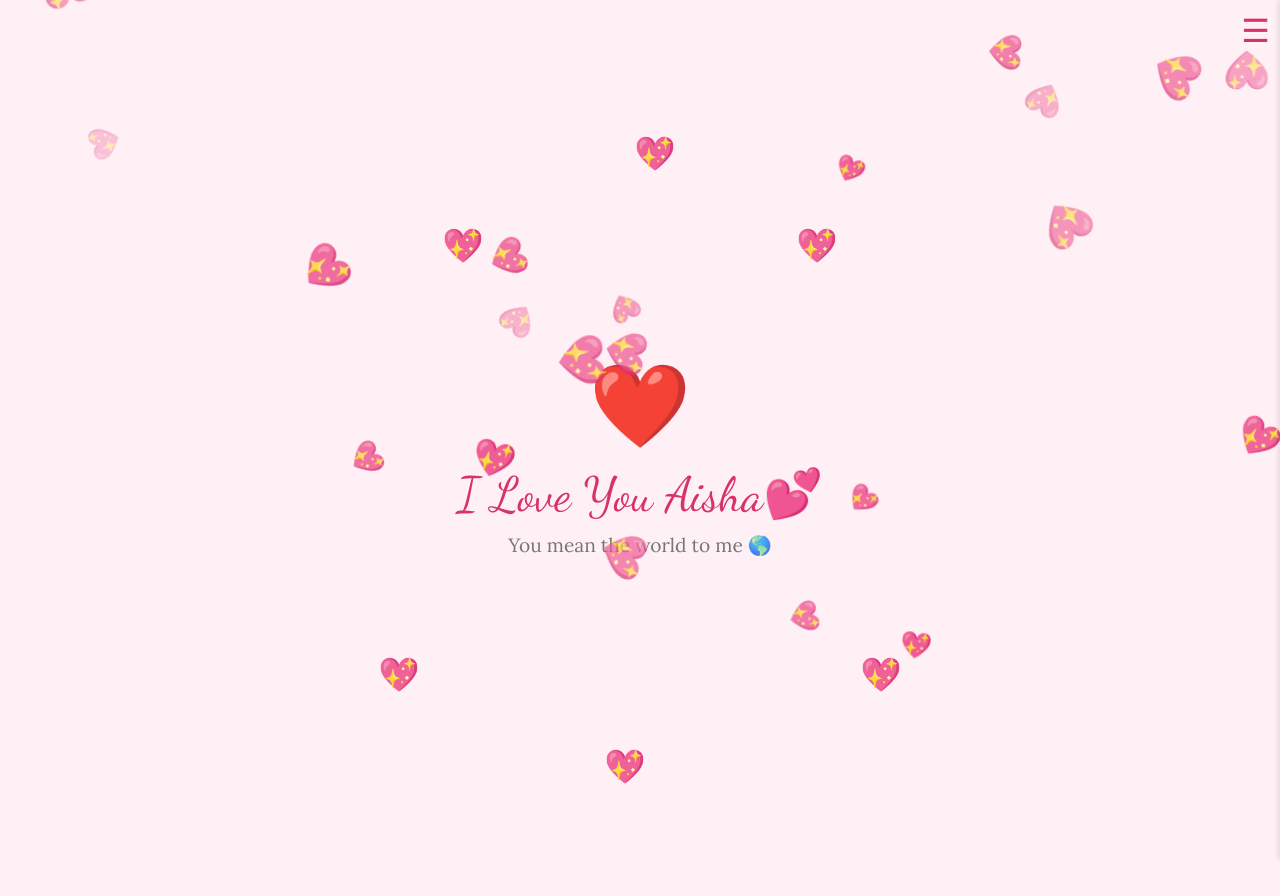
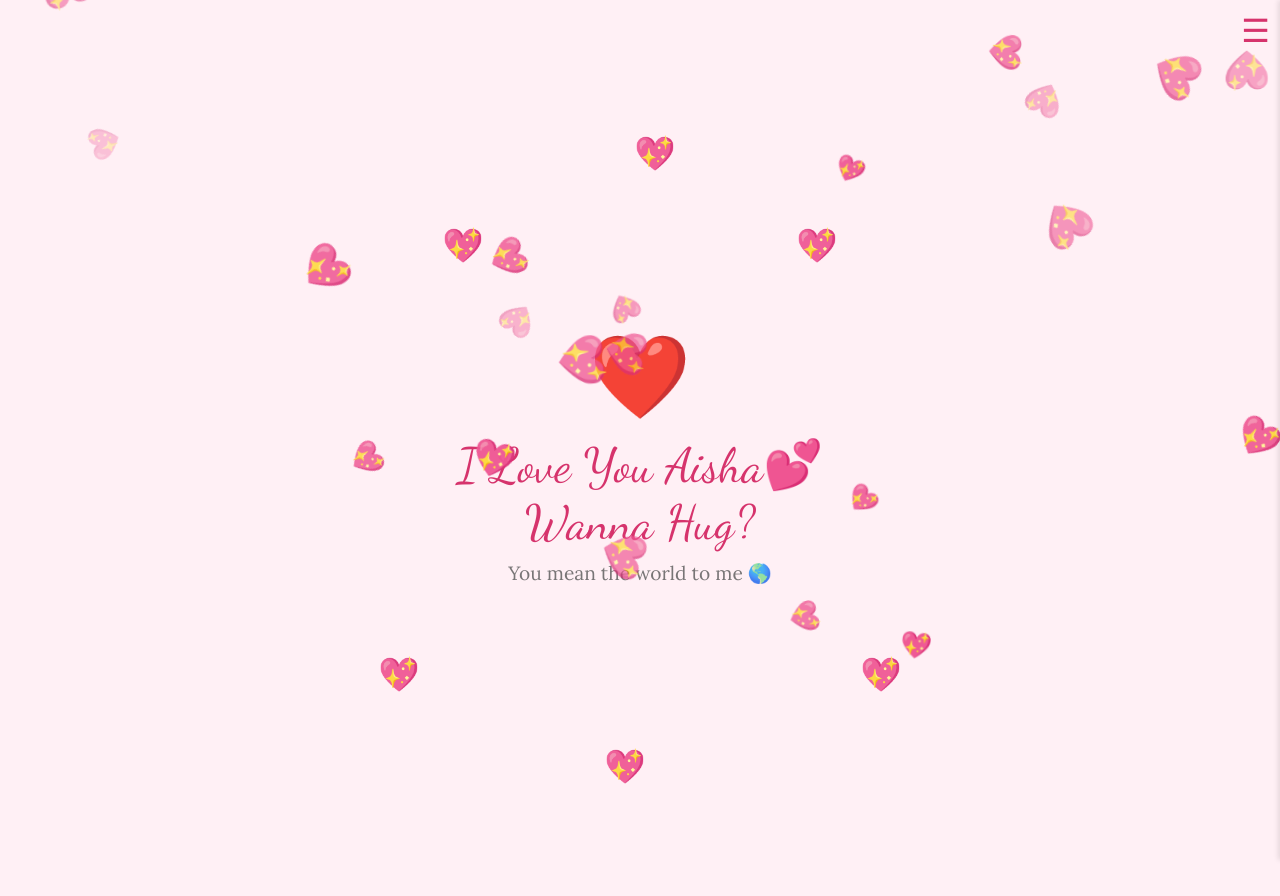
Before and after one commit to AbdulloxAbdujalilov9999/4her, a plain HTML site: page index.html in a window 1280 px wide. Shown: the top 896 px of the page. Drawn offline with Linux system fonts and the light colour scheme.

Commit message:
Update index.html

```diff
--- a/index.html
+++ b/index.html
@@ -24,8 +24,8 @@
   <!-- Section 1: Main -->
   <section id="section1" class="section-page">
     <div class="heart-beat">❤️</div>
-    <div class="main-message">I Love You Aisha💕</div>
-    <div class="sub-message" id="subtitle">Wanna hug?</div>
+    <div class="main-message">I Love You Aisha💕 <br> Wanna Hug?</div>
+    <div class="sub-message" id="subtitle">I have a lot to tell you...</div>
     <span class="glow-heart" style="top: 25%; left: 35%;">💖</span>
     <span class="glow-heart" style="top: 25%; right: 35%;">💖</span>
     <span class="glow-heart" style="bottom: 25%; left: 30%;">💖</span>
```
